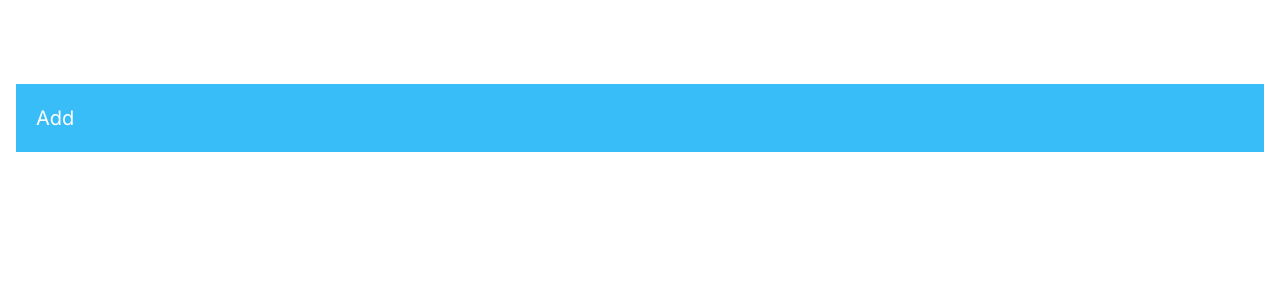
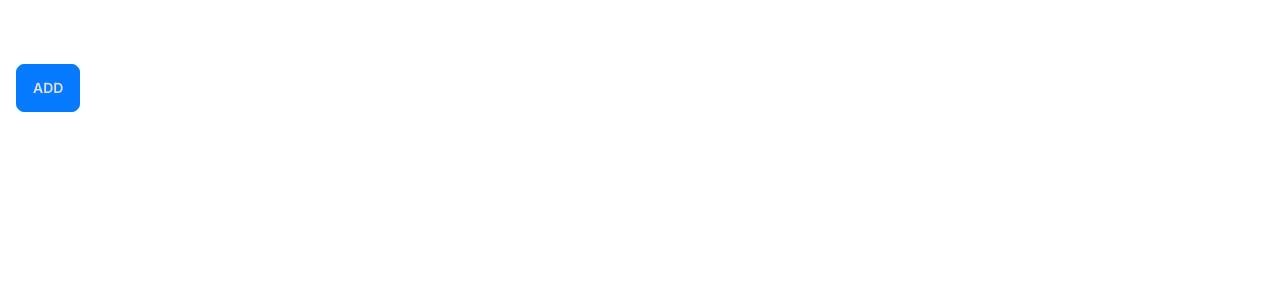
Before and after one commit to CHNUTT/resource-moss-nextjs-app-youtube, a Next.js app: page / in a window 1280 px wide. Shown: the top 300 px of the page. Built offline with nearby package versions, Linux system fonts and the light colour scheme.

Commit message:
[15] - daisyUI set theme

```diff
--- a/app/components/AddToCart/index.tsx
+++ b/app/components/AddToCart/index.tsx
@@ -5,7 +5,7 @@ import React from 'react';
 const AddToCart = () => {
   return (
     <div>
-      <button onClick={() => console.log('add')}>Add</button>
+      <button className='btn btn-primary' onClick={() => console.log('add')}>Add</button>
     </div>
   );
 };
--- a/app/components/ProductCard/index.tsx
+++ b/app/components/ProductCard/index.tsx
@@ -3,7 +3,7 @@ import AddToCart from '../AddToCart';
 
 const ProductCard = () => {
   return (
-    <div className='p-5 my-5 bg-sky-400 text-white text-xl hover:bg-sky-500'>
+    <div>
       <AddToCart />
     </div>
   );
--- a/app/layout.tsx
+++ b/app/layout.tsx
@@ -15,7 +15,7 @@ export default function RootLayout({
   children: React.ReactNode;
 }) {
   return (
-    <html lang='en'>
+    <html lang='en' data-theme='winter'>
       <body className={inter.className}>{children}</body>
     </html>
   );
--- a/package.json
+++ b/package.json
@@ -21,5 +21,8 @@
     "react-dom": "18.2.0",
     "tailwindcss": "3.3.3",
     "typescript": "5.2.2"
+  },
+  "devDependencies": {
+    "daisyui": "^3.8.0"
   }
 }
--- a/tailwind.config.ts
+++ b/tailwind.config.ts
@@ -1,4 +1,4 @@
-import type { Config } from 'tailwindcss'
+import type { Config } from 'tailwindcss';
 
 const config: Config = {
   content: [
@@ -15,6 +15,9 @@ const config: Config = {
       },
     },
   },
-  plugins: [],
-}
-export default config
+  plugins: [require('daisyui')],
+  daisyui: {
+    themes: ["winter"],
+  },
+};
+export default config;
```
Also changed, not shown: 1 other file (tests, documents, lock files or other folders).
